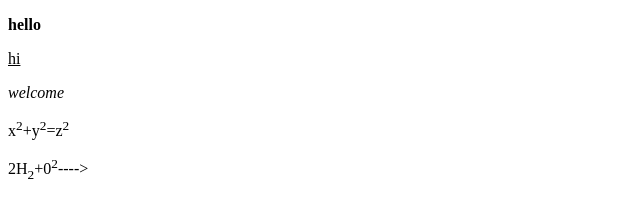
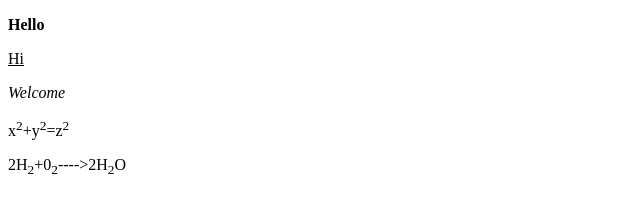
Before and after one commit to iamneo-production/cabdbabcbcbacbadaeccdffeecabfeedab, a website: page public/index.html in a window 1280 px wide. Shown: the full height of the page, 0-640 px from the left. Drawn offline with Linux system fonts and the light colour scheme.

Commit message:
Backup Commit

```diff
--- a/public/index.html
+++ b/public/index.html
@@ -1,10 +1,10 @@
 <!DOCTYPE html>
 <html lang="en">
     <body>
-        <p><b>hello </b></p>
-        <p><u>hi</u></p>
-        <p><i>welcome</i></p>
+        <p><b>Hello </b></p>
+        <p><u>Hi</u></p>
+        <p><i>Welcome</i></p>
         <p>x<sup>2</sup>+y<sup>2</sup>=z<sup>2</sup></p>
-        <p>2H<sub>2</sub>+0<sup>2</sup>----></p>
+        <p>2H<sub>2</sub>+0<sub>2</sub>---->2H<sub>2</sub>O</p>
     </body>
 </html>
```
